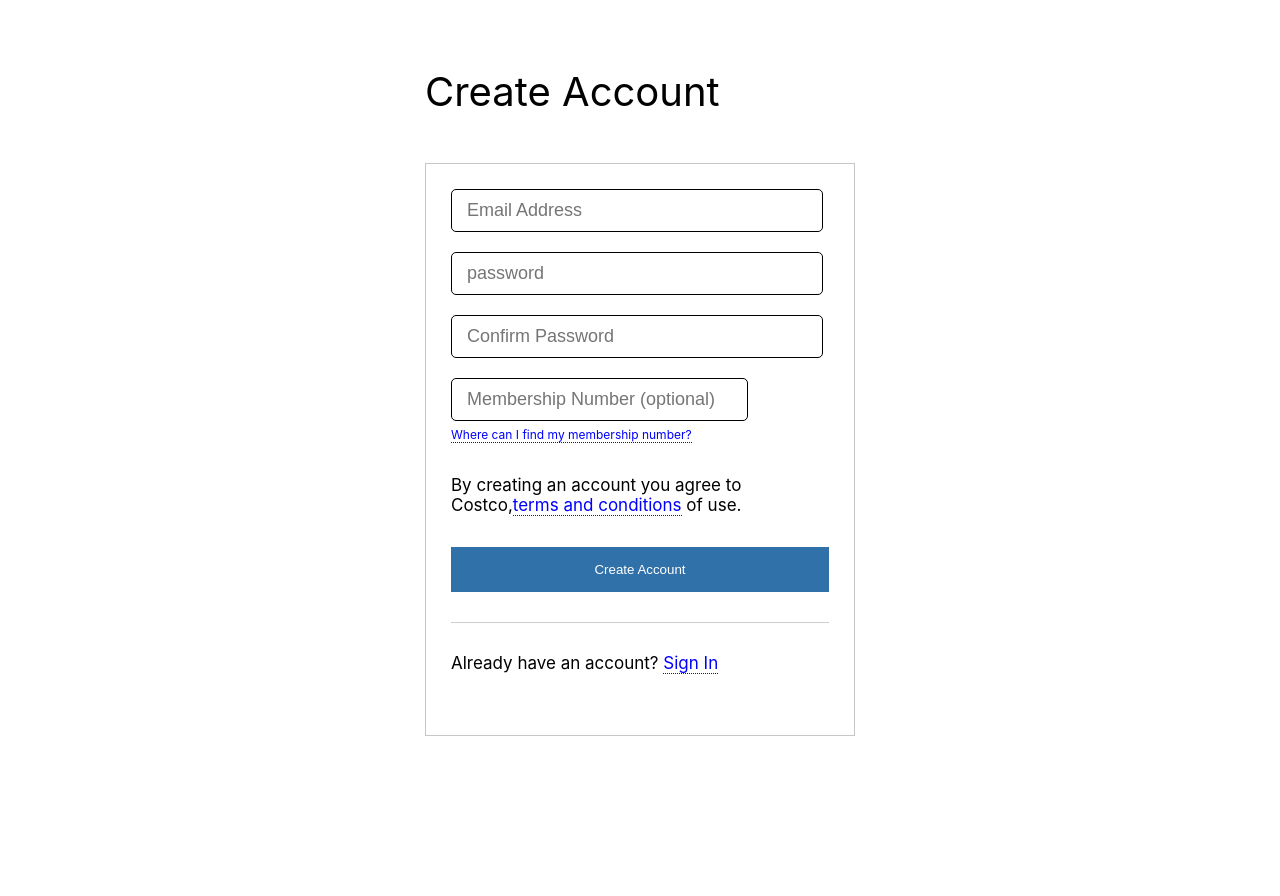
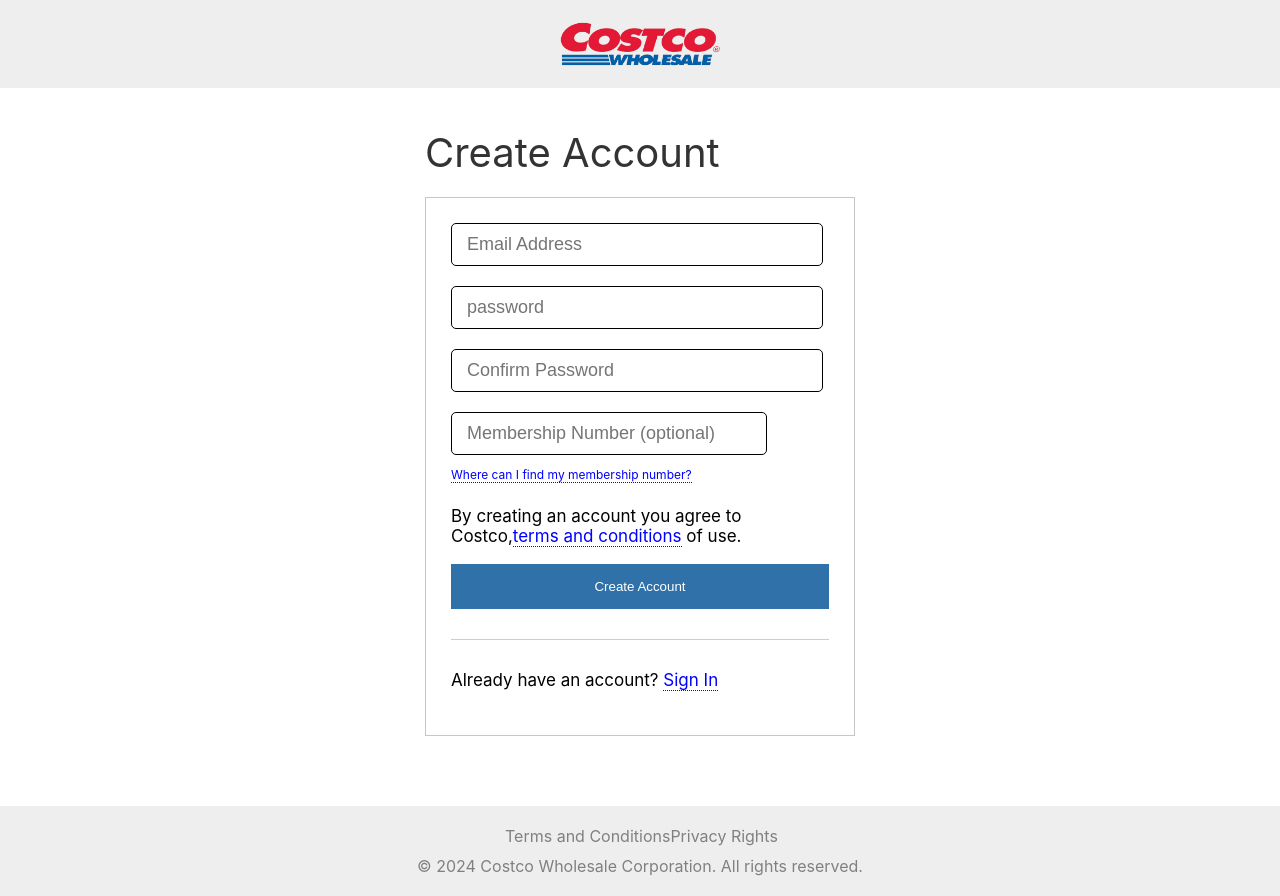
Before and after one commit to Jotule-Ben/ReactProject1, a React (Create React App) app: page / in a window 1280 px wide. Before the commit the page ends 806 px from the top, so only its background shows below. Built offline with nearby package versions, Linux system fonts and the light colour scheme.

Commit message:
adjust design of register and sign in

```diff
--- a/src/App.js
+++ b/src/App.js
@@ -5,7 +5,7 @@ import React from "react";
 // import AccountNavbar from "./components/AccountNavbar";
 // import AccountFooter from "./components/AccountFooter";
 // import SignUp from "./pages/SignUp";
-import Register from "./components/Register";
+import RegisterNew from "./pages/RegisterNew";
 
 function App() {
   return (
@@ -15,7 +15,7 @@ function App() {
       <AccountNavbar />
       <AccountFooter />
       <SignUp />*/}
-      <Register />
+      <RegisterNew />
     </div>
   );
 }
--- a/src/css/register.css
+++ b/src/css/register.css
@@ -14,6 +14,7 @@
   padding-bottom: 20px;
   font-weight: 400;
   font-size: 40px;
+  color: #333333;
 }
 
 .register form input {
@@ -27,15 +28,8 @@
 }
 
 .register form input:last-of-type {
-  width: 70%;
-  margin-bottom: 2px;
-}
-
-.register form input[type="checkbox"] {
-  padding: 0px;
-  width: 5%;
-  margin-top: 10px;
-  margin-bottom: 0px;
+  width: 75%;
+  margin-bottom: 8px;
 }
 
 .register form a {
@@ -53,14 +47,10 @@
   border-bottom: 1px solid blue;
 }
 
-.register .checkbox {
-  font-size: 13px;
-}
-
 .register form p {
   font-size: 17px;
-  padding-bottom: 15px;
-  padding-top: 15px;
+  padding-bottom: 18px;
+  padding-top: 23px;
 }
 
 .register form a:nth-child(1) {
--- a/src/css/signup.css
+++ b/src/css/signup.css
@@ -14,6 +14,7 @@
   padding-bottom: 30px;
   font-weight: 400;
   font-size: 40px;
+  color: #333333;
 }
 
 .signUp form input {
--- /dev/null
+++ b/src/pages/RegisterNew.jsx
@@ -0,0 +1,16 @@
+import React from "react";
+import AccountNavbar from "../components/AccountNavbar";
+import Register from "../components/Register";
+import AccountFooter from "../components/AccountFooter";
+
+const RegisterNew = () => {
+  return (
+    <>
+      <AccountNavbar />
+      <Register />
+      <AccountFooter />
+    </>
+  );
+};
+
+export default RegisterNew;
```
